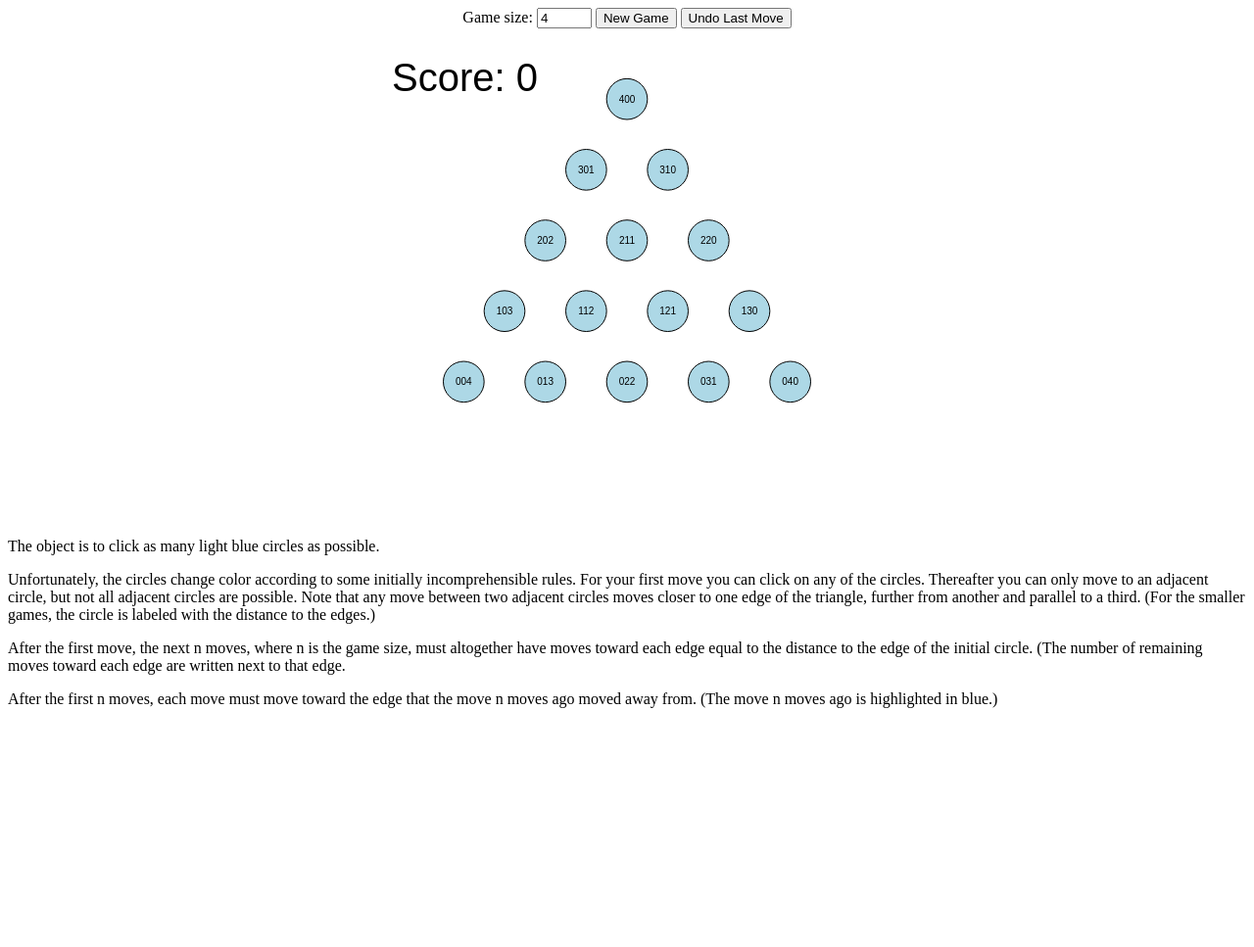
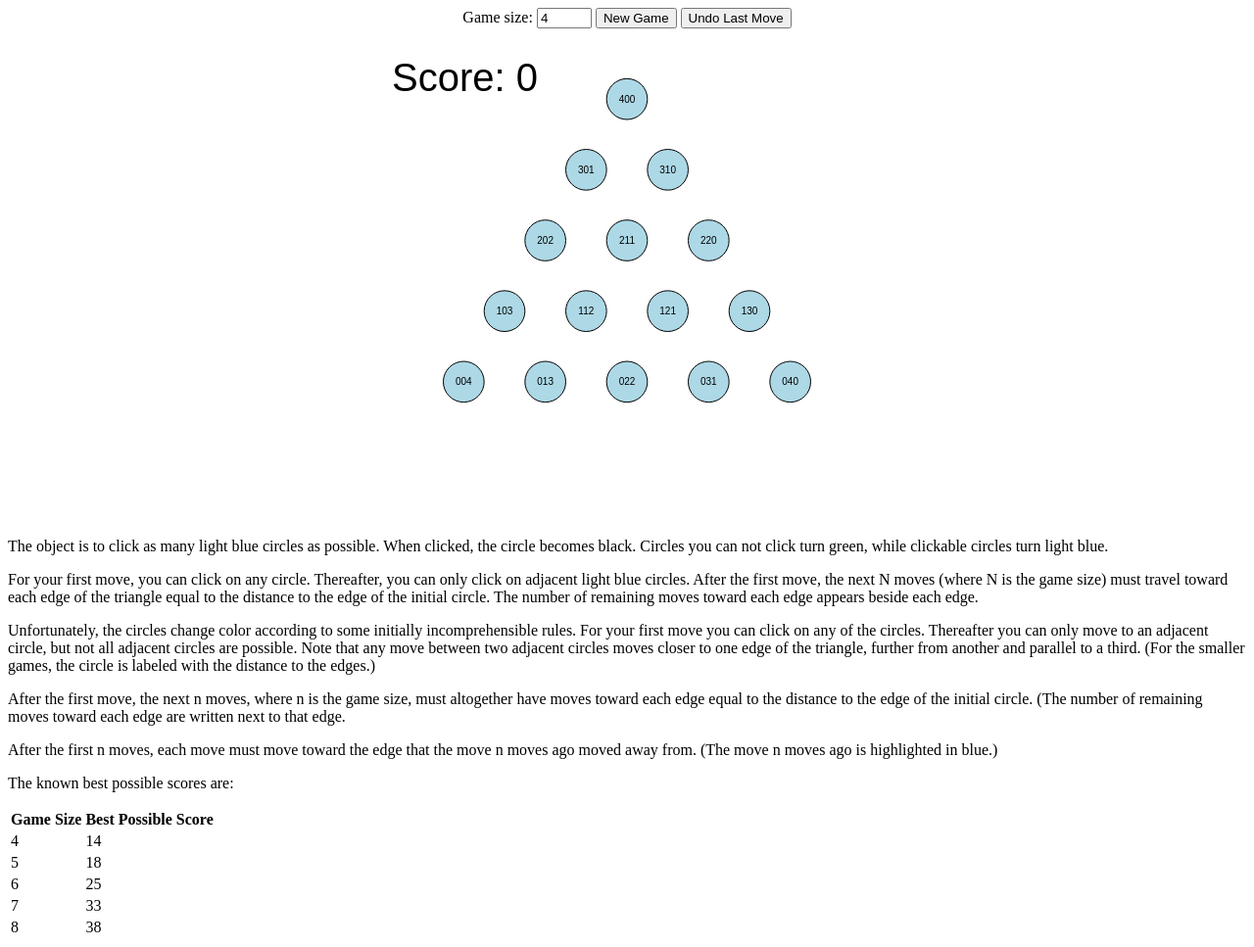
Before and after one commit to deinst/Triangles, a plain HTML site: page index.html in a window 1280 px wide. Shown: the whole page at 98% size. Before the commit the page ends 800 px from the top, so only its background shows below. Drawn offline with Linux system fonts and the light colour scheme.

Commit message:
A slightly clearer set of instructions.

```diff
--- a/index.html
+++ b/index.html
@@ -10,6 +10,7 @@
             margin: 0 auto;
             text-align: center;
         }
+
         #canvas_container {
             width: 500px;
             border: 1px solid gray(170);
@@ -26,16 +27,47 @@
         </span>
 </form>
 <div id="canvas_container"></div>
-<p>The object is to click as many light blue circles as possible.</p>
-<p>Unfortunately, the circles change color according to some initially incomprehensible rules. For your first move
-    you can click on any of the circles.  Thereafter you can only move to an adjacent circle, but not all adjacent circles
-    are possible.  Note that any move between two adjacent circles moves closer to one edge of the triangle, further from
+<p>The object is to click as many light blue circles as possible. When clicked, the circle becomes black. Circles you
+    can not click turn green, while clickable circles turn light blue.</p>
+
+<p>For your first move, you can click on any circle. Thereafter, you can only click on adjacent light blue circles.
+    After the first move, the next N moves (where N is the game size) must travel toward each edge of the triangle equal
+    to the distance to the edge of the initial circle. The number of remaining moves toward each edge appears beside
+    each edge.</p>
+
+<p>Unfortunately, the circles change color according to some initially incomprehensible rules. For your first move you
+    can click on any of the circles. Thereafter you can only move to an adjacent circle, but not all adjacent circles
+    are possible. Note that any move between two adjacent circles moves closer to one edge of the triangle, further from
     another and parallel to a third. (For the smaller games, the circle is labeled with the distance to the edges.)</p>
+
 <p>After the first move, the next n moves, where n is the game size, must altogether have moves toward each edge equal
     to the distance to the edge of the initial circle. (The number of remaining moves toward each edge are written next
     to that edge.</p>
-<p> After the first n moves, each move must move toward the edge that the move n moves ago moved away from.
-    (The move n moves ago is highlighted in blue.)</p>
 
+<p>After the first n moves, each move must move toward the edge that the move n moves ago moved away from. (The move n
+    moves ago is highlighted in blue.)</p>
+
+<p>The known best possible scores are:</p>
+<table>
+    <tr>
+        <th>Game Size</th>
+        <th>Best Possible Score</th>
+    </tr>
+    <tr>
+        <td>4</td><td>14</td>
+    </tr>
+    <tr>
+        <td>5</td><td>18</td>
+    </tr>
+    <tr>
+        <td>6</td><td>25</td>
+    </tr>
+    <tr>
+        <td>7</td><td>33</td>
+    </tr>
+    <tr>
+        <td>8</td><td>38</td>
+    </tr>
+</table>
 </body>
 </html>
```
